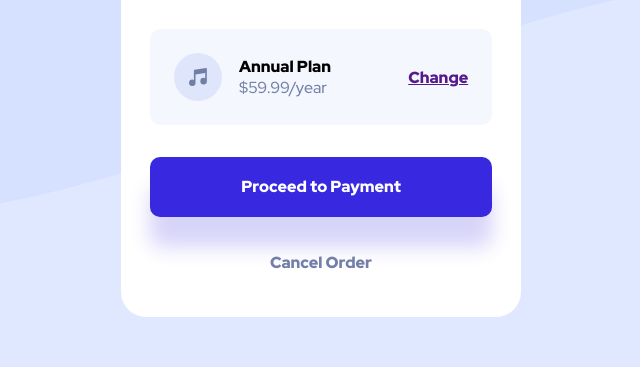
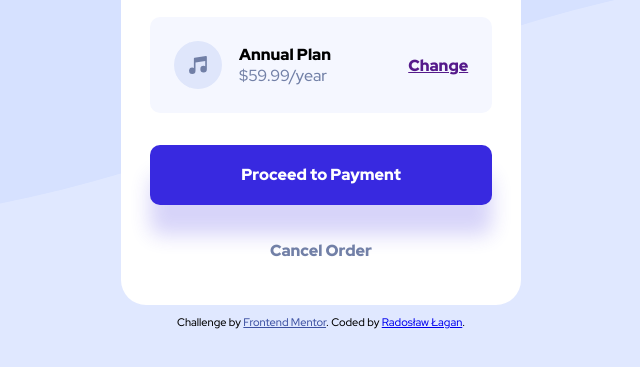
Before and after one commit to radoslawbilke/Order-summary-component, a plain HTML site: page index.html in a window 1280 px wide. Shown: the part 433-800 px from the top of the page, without its empty margins (319-959 px from the left). Drawn offline with Linux system fonts and the light colour scheme.

Commit message:
Added attribution and styled it + made changes to README.md

```diff
--- a/index.html
+++ b/index.html
@@ -5,7 +5,7 @@
     <meta charset="UTF-8">
     <meta http-equiv="X-UA-Compatible" content="IE=edge">
     <meta name="viewport" content="width=device-width, initial-scale=1.0">
-    <title>Order Summary component</title>
+    <title>Frontend Mentor | Order summary card</title>
     <link rel="preconnect" href="https://fonts.googleapis.com">
     <link rel="preconnect" href="https://fonts.gstatic.com" crossorigin>
     <link href="https://fonts.googleapis.com/css2?family=Red+Hat+Display:wght@500;700;900&display=swap" rel="stylesheet">
@@ -37,6 +37,10 @@
 
         </div>
 
+        <div class="main__attribution">
+            Challenge by <a href="https://www.frontendmentor.io?ref=challenge" target="_blank" class="main__attribution__link">Frontend Mentor</a>.
+            Coded by <a href="https://github.com/radoslawlagan">Radosław Łagan</a>.
+        </div>
     </section>
 </body>
 
--- a/sass/main.scss
+++ b/sass/main.scss
@@ -23,6 +23,7 @@ body {
 	width: 100vw;
 	height: 100vh;
 	display: flex;
+	flex-direction: column;
 	justify-content: center;
 	align-items: center;
 	background-image: url(../img/pattern-background-mobile.svg);
@@ -120,6 +121,16 @@ body {
 			}
 		}
 	}
+
+	&__attribution {
+		margin-top: 10px;
+		font-size: 11px;
+		text-align: center;
+
+		&__link {
+			color: hsl(228, 45%, 44%);
+		}
+	}
 }
 
 @media (min-width: 1440px) {
```
Also changed, not shown: css/main.css, 2 other files.
